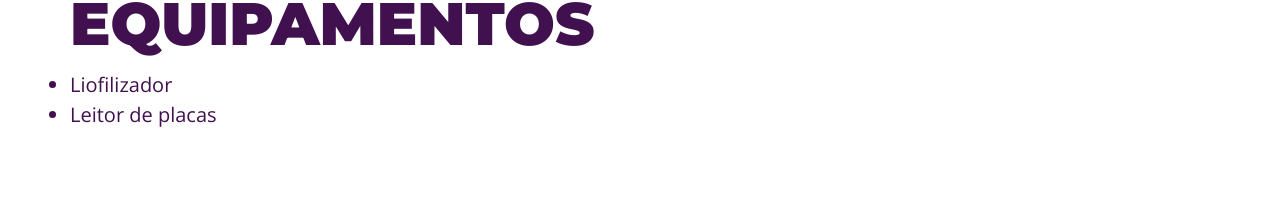
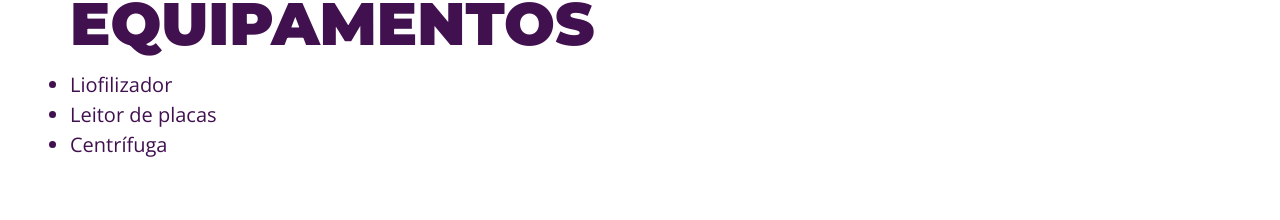
Before and after one commit to lanum-fea/LANUM, a plain HTML site: page index.html in a window 1280 px wide. Shown: the part 2558-2778 px from the top of the page. Drawn offline with nearby package versions, Linux system fonts and the light colour scheme.

Commit message:
primeiro

```diff
--- a/index.html
+++ b/index.html
@@ -85,6 +85,7 @@
             <li> <a href="https://docs.google.com/spreadsheets/d/1cm9tK8KBQk1hqZxl6S80Mfh7yw8Yzhci/edit?usp=drive_link&ouid=117554974132402748999&rtpof=true&sd=true">Liofilizador</a>  </li>
 
             <li> Leitor de placas</li>
+            <li> Centrífuga</li>
           </ul>
         </div>
 
```
